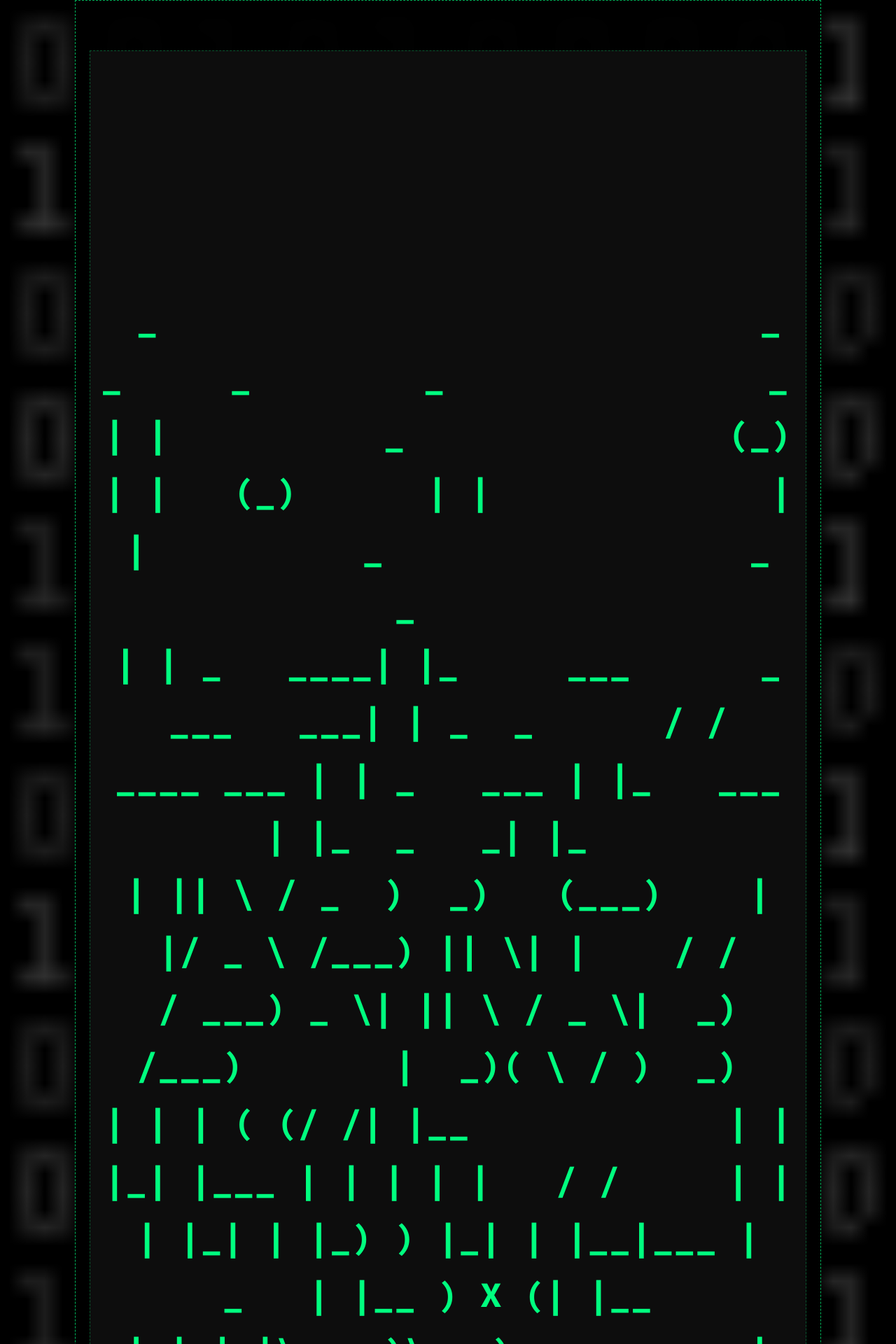
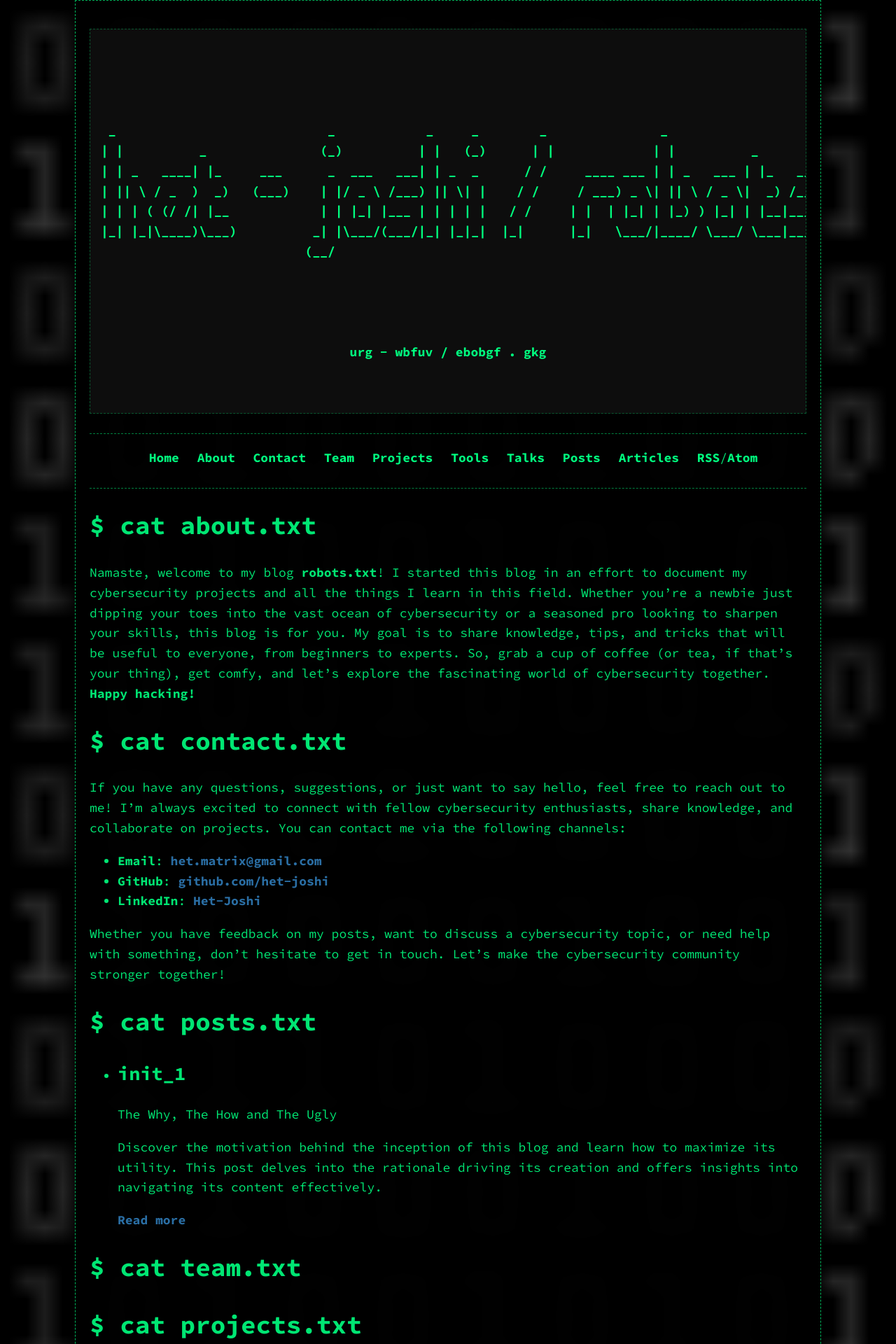
Before and after one commit to Het-Joshi/robots_txt, a Jekyll site: the page built from index.md, in a window 1280 px wide. Shown: the top 1920 px of the page at 70% size. Built offline with Jekyll 4.4.1, drawn with Linux system fonts in a browser that asks for light colours; our own code applies the rules of GitHub Pages for plain Markdown files.

Commit message:
Update style.css

```diff
--- a/assets/css/style.css
+++ b/assets/css/style.css
@@ -18,35 +18,23 @@ body {
 	line-height: 1.6; /* Improved line spacing */
 }
 
-header {
+header, nav, main, footer {
 	margin: 20px 0;
 	border-bottom: 1px dashed rgba(0, 255, 127, 0.5); /* Muted green */
 	padding-bottom: 10px;
+}
+
+header, nav {
 	text-align: center;
 }
 
 .ascii {
 	color: rgba(0, 255, 127, 1); /* Muted green */
 	font-weight: bold;
-	font-size: 4vw; /* Responsive font size */
-	overflow: hidden; /* Prevent scroll bars */
 }
 
-pre {
-	font-family: 'Source Code Pro', 'Courier New', monospace;
-	color: rgba(0, 255, 127, 0.9); /* Muted green */
-	background-color: #0D0D0D;
-	padding: 15px;
-	border: 1px dashed rgba(0, 255, 127, 0.3); /* Muted green */
-	overflow-x: hidden; /* Prevent horizontal scroll bar */
-	white-space: pre-wrap; /* Allow line breaks */
-	word-wrap: break-word; /* Break long words */
-}
-
-.center {
-	display: flex;
-	justify-content: center;
-	align-items: center;
+.logo {
+	font: 10px/5px 'Source Code Pro', 'Courier New', monospace;
 }
 
 nav ul {
@@ -77,6 +65,15 @@ a {
 
 a:hover {
 	text-decoration: underline;
+}
+
+pre {
+	font-family: 'Source Code Pro', 'Courier New', monospace;
+	color: rgba(0, 255, 127, 0.9); /* Muted green */
+	background-color: #0D0D0D;
+	padding: 15px;
+	border: 1px dashed rgba(0, 255, 127, 0.3); /* Muted green */
+	overflow-x: auto; /* Ensure long lines of code do not break the layout */
 }
 
 .highlighter-rouge {
@@ -163,8 +160,4 @@ footer {
 		margin: 10px 0;
 		padding-bottom: 5px;
 	}
-
-	.ascii {
-		font-size: 6vw; /* Larger font size for small screens */
-	}
 }
```
